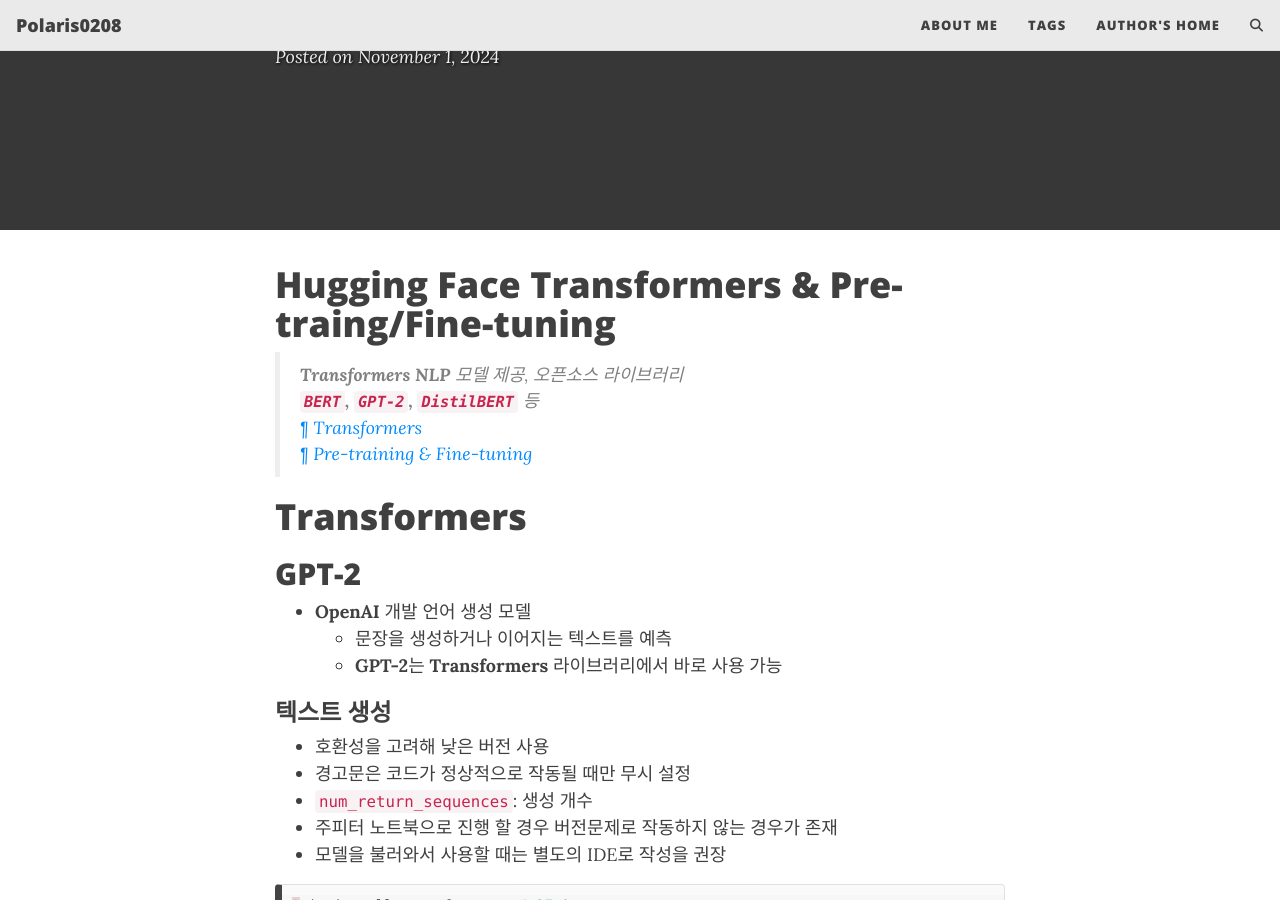
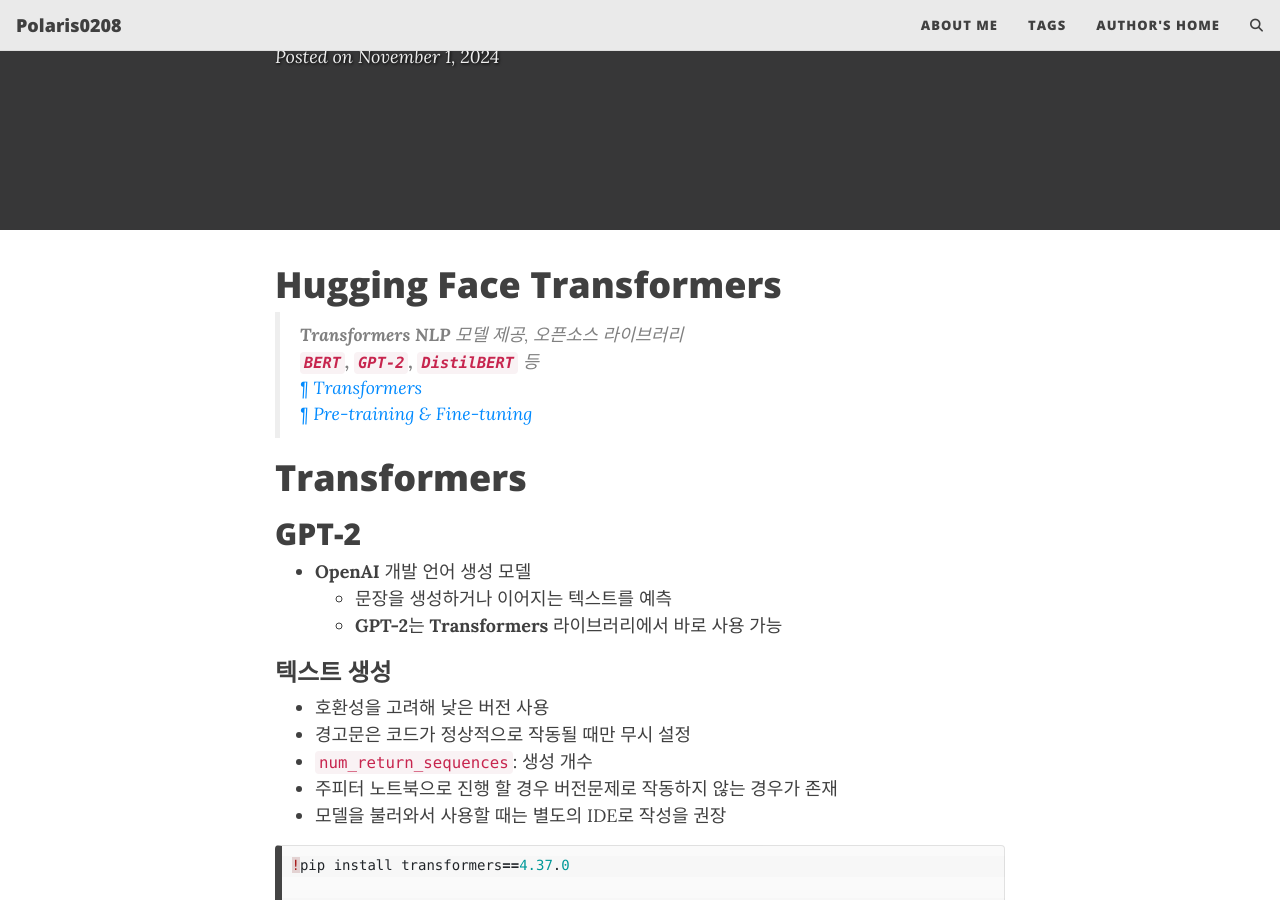
Before and after one commit to polaris0208/polaris0208.github.io, a Jekyll site: the page built from _posts/2024-11-01-Transformers-PT-FT.md, in a window 1280 px wide and 900 px high, scrolled down 340 px. Built offline with Jekyll 4.4.1, drawn with Linux system fonts in a browser that asks for light colours; comment, search, counter and statistics services are not loaded; some of the changed lines change nothing that is shown.

Commit message:
TIL_24_1101_update

````diff
--- a/_posts/2024-11-01-Transformers-PT-FT.md
+++ b/_posts/2024-11-01-Transformers-PT-FT.md
@@ -9,7 +9,7 @@
 author: polaris0208
 ---
 
-# Hugging Face Transformers & Pre-traing/Fine-tuning
+# Hugging Face Transformers
 > **Transformers** **NLP** 모델 제공, 오픈소스 라이브러리<br>
 > **`BERT`, `GPT-2`, `DistilBERT`** 등<br>
 [¶ Transformers](#transformers)<br>
@@ -186,7 +186,7 @@
 # Cosine similarity between the two sentences: 0.7213
 ```
 
-[¶ Top](#hugging-face-transformers--pre-traingfine-tuning)
+[¶ Top](#hugging-face-transformers)
 
 # Pre-traing/Fine-tuning
 
@@ -358,4 +358,4 @@
 print(f"Accuracy: {eval_result['eval_accuracy']:.4f}")
 ```
 
-[¶ Top](#hugging-face-transformers--pre-traingfine-tuning)
+[¶ Top](#hugging-face-transformers)
````
